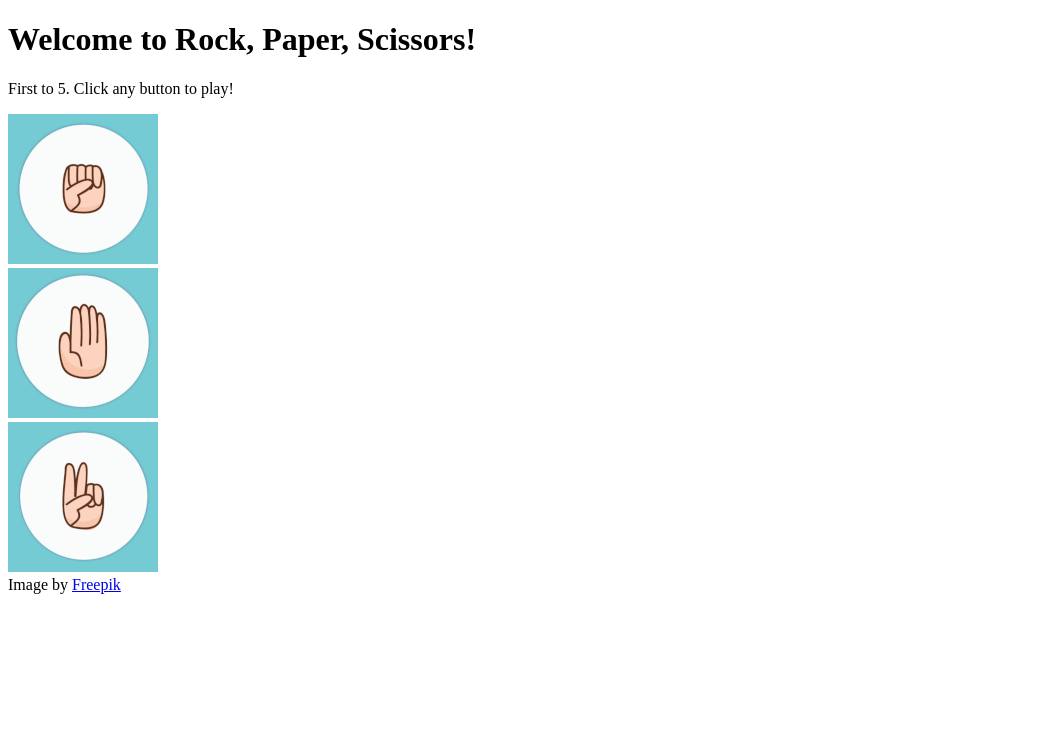
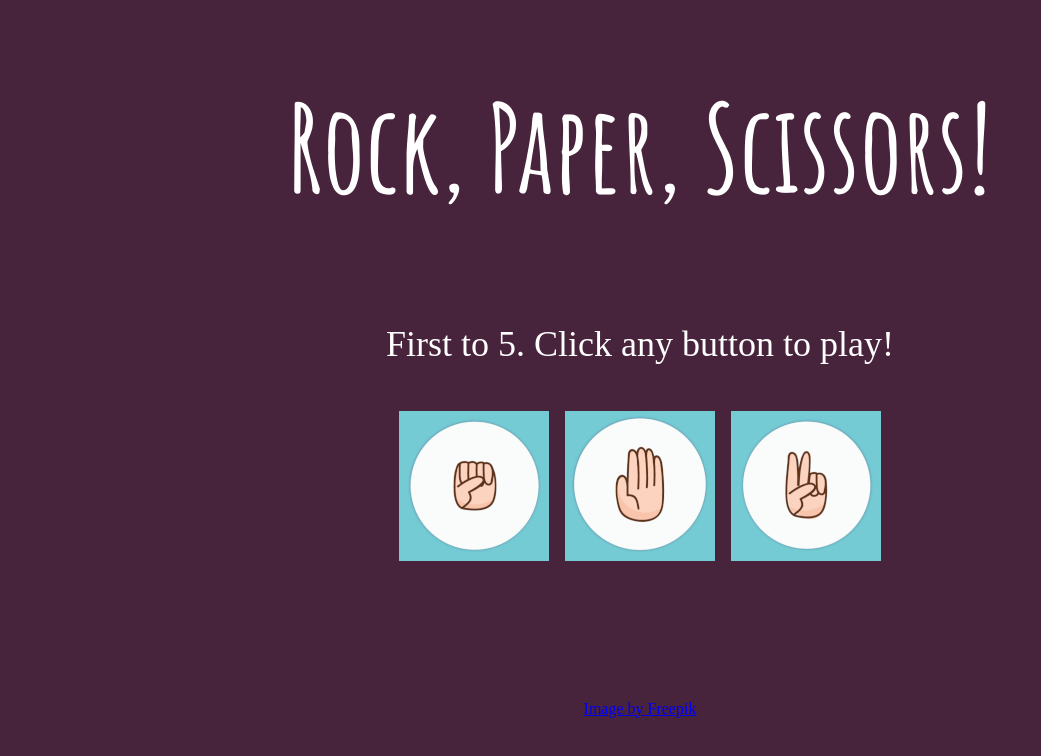
Before and after one commit to Jisun-Lee/rock-paper-scissors, a plain HTML site: page index.html in a window 1280 px wide. Shown: the whole page, without its empty margins (0-1041 px from the left). Drawn offline with Linux system fonts and the light colour scheme; a web font is replaced by a local one.

Commit message:
Adds CSS styling

```diff
--- a/index.html
+++ b/index.html
@@ -5,11 +5,17 @@
     <title>Rock Paper Scissors</title>
     <script src="main.js" defer></script>
     <link rel="stylesheet" href="style.css">
+    <link rel="preconnect" href="https://fonts.googleapis.com">
+    <link rel="preconnect" href="https://fonts.gstatic.com" crossorigin>
+    <link href="https://fonts.googleapis.com/css2?family=Amatic+SC:wght@700&display=swap" rel="stylesheet">
+    <link rel="preconnect" href="https://fonts.googleapis.com">
+    <link rel="preconnect" href="https://fonts.gstatic.com" crossorigin>
+    <link href="https://fonts.googleapis.com/css2?family=Amatic+SC:wght@700&family=Nanum+Pen+Script&family=Neucha&display=swap" rel="stylesheet">
   </head>
 
 <body>
-  <h1 class="header">Welcome to Rock, Paper, Scissors!</h1>
-  <p id="rules">
+  <h1 class="header">Rock, Paper, Scissors!</h1>
+  <p class="rules">
     First to 5. Click any button to play!
   </p>
   <div class="buttonContainer">
@@ -27,7 +33,9 @@
     <div class="round"></div>
     <div class="gameOver"></div>
   </div>
-  Image by <a href="https://www.freepik.com/free-vector/pack-hand-gestures_1040505.htm#page=3&query=rock%20paper%20scissors&position=34&from_view=search&track=ais">Freepik</a>
+  <div class="imgCredit">
+    <a href="https://www.freepik.com/free-vector/pack-hand-gestures_1040505.htm#page=3&query=rock%20paper%20scissors&position=34&from_view=search&track=ais">Image by Freepik</a>
+  </div>
 </body>
 
 </html>
--- a/style.css
+++ b/style.css
@@ -0,0 +1,42 @@
+body {
+    display: flex;
+    flex-direction: column;
+    align-items: center;
+    justify-content: space-around;
+    font-family: 'Nanum Pen Script';
+    font-family: 'Neucha';
+    background-color: #48233C;
+    color: white;
+}
+
+.header {
+  font-family: 'Amatic SC';
+  font-size: 120px;
+  margin: 5% auto;
+
+}
+
+.rules {
+  font-size: 36px;
+  margin: 3%;
+}
+
+.buttonContainer {
+  display: flex;
+  justify-content: space-around;
+}
+
+.button {
+  margin: 8px;
+}
+
+.statusBox {
+  margin-bottom: 10%;
+  font-size: 24px;
+}
+
+  /*want to make this appear at the bottom of the page*/
+.imgCredit {
+  flex: 1;
+  margin-top: auto;
+}
```
Also changed, not shown: main.js (+1 -48 lines).
